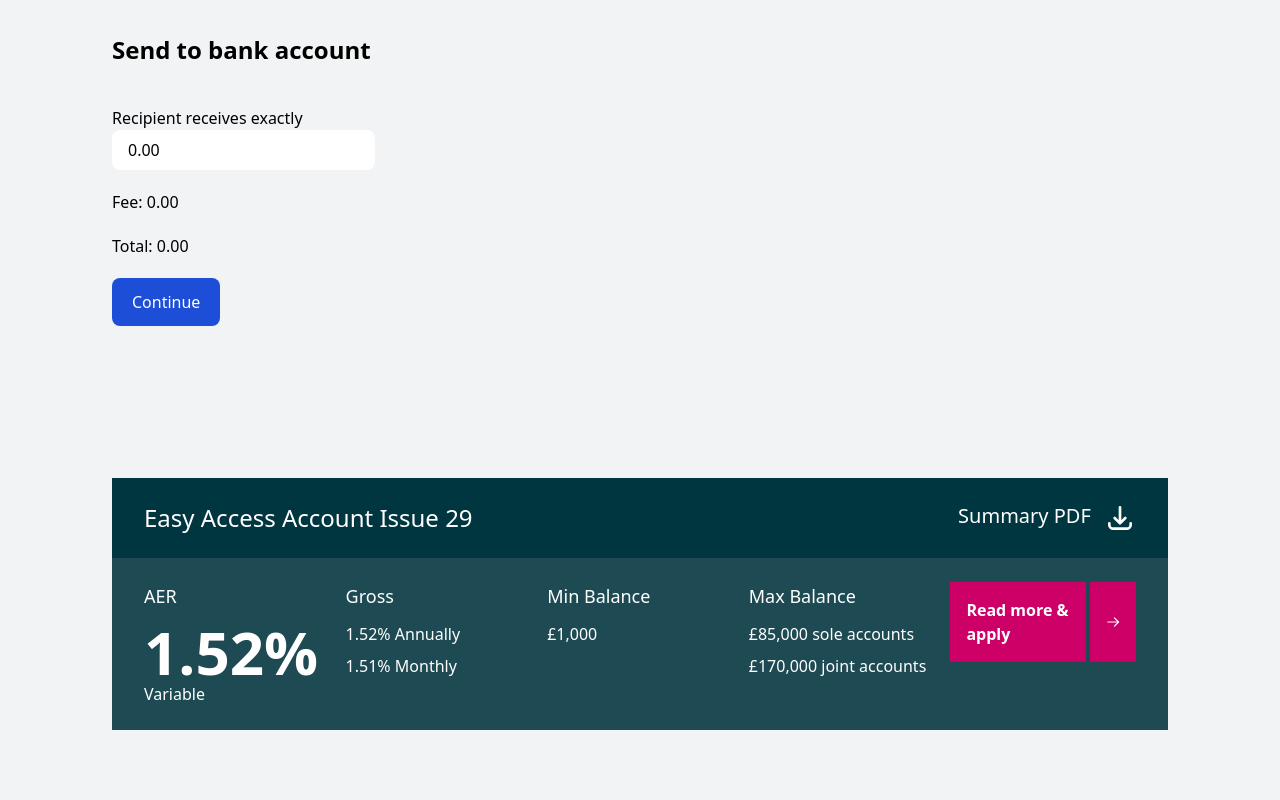
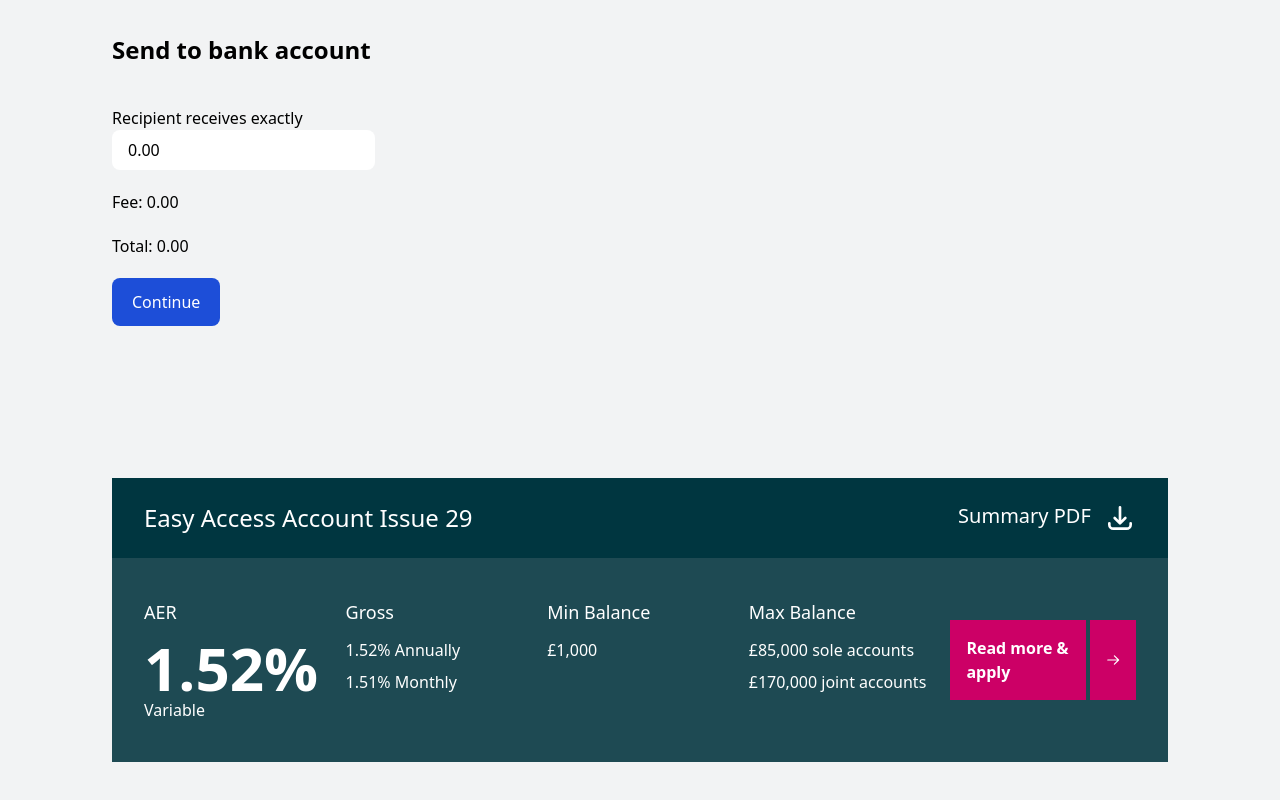
Before and after one commit to subhojit-ghosh/Business-Guard-Test, a plain HTML site: page index.html in a window 1280 px wide. Shown: the part 7163-7963 px from the top of the page. Drawn offline with nearby package versions, Linux system fonts and the light colour scheme.

Commit message:
easy access

```diff
--- a/index.html
+++ b/index.html
@@ -2946,28 +2946,28 @@
         </a>
       </div>
       <div
-        class="grid md:grid-cols-3 lg:grid-cols-5 gap-4 bg-[#1E4A53] py-6 px-8 text-white"
+        class="grid md:grid-cols-3 xl:grid-cols-5 gap-4 bg-[#1E4A53] py-6 px-8 text-white"
       >
-        <div>
+        <div class="border-b border-b-[1px] border-teal-800 lg:border-0 py-4">
           <p class="text-lg mb-3 font-medium">AER</p>
           <p class="font-bold text-6xl">1.52%</p>
           <p>Variable</p>
         </div>
-        <div>
+        <div class="border-b border-b-[1px] border-teal-800 lg:border-0 py-4">
           <p class="text-lg mb-3 font-medium">Gross</p>
           <p class="mb-2"><span class="font-medium">1.52%</span> Annually</p>
           <p><span class="font-medium">1.51%</span> Monthly</p>
         </div>
-        <div>
+        <div class="border-b border-b-[1px] border-teal-800 lg:border-0 py-4">
           <p class="text-lg mb-3 font-medium">Min Balance</p>
           <p>£1,000</p>
         </div>
-        <div>
+        <div class="border-b border-b-[1px] border-teal-800 lg:border-0 py-4">
           <p class="text-lg mb-3 font-medium">Max Balance</p>
           <p class="mb-2">£85,000 sole accounts</p>
           <p>£170,000 joint accounts</p>
         </div>
-        <a href="#">
+        <a href="#" class="flex">
           <div class="flex justify-center items-center gap-1">
             <div
               class="w-3/4 bg-[#cc0066] text-white font-bold p-4 h-20 flex items-center"
```
